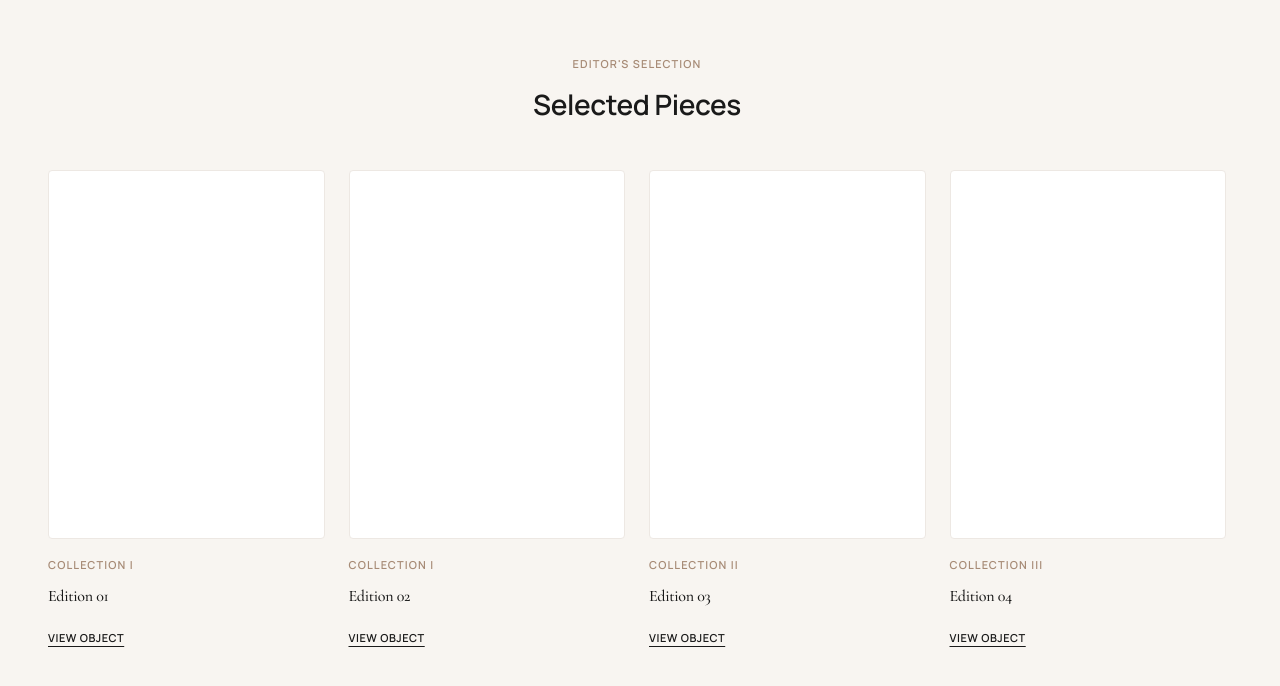
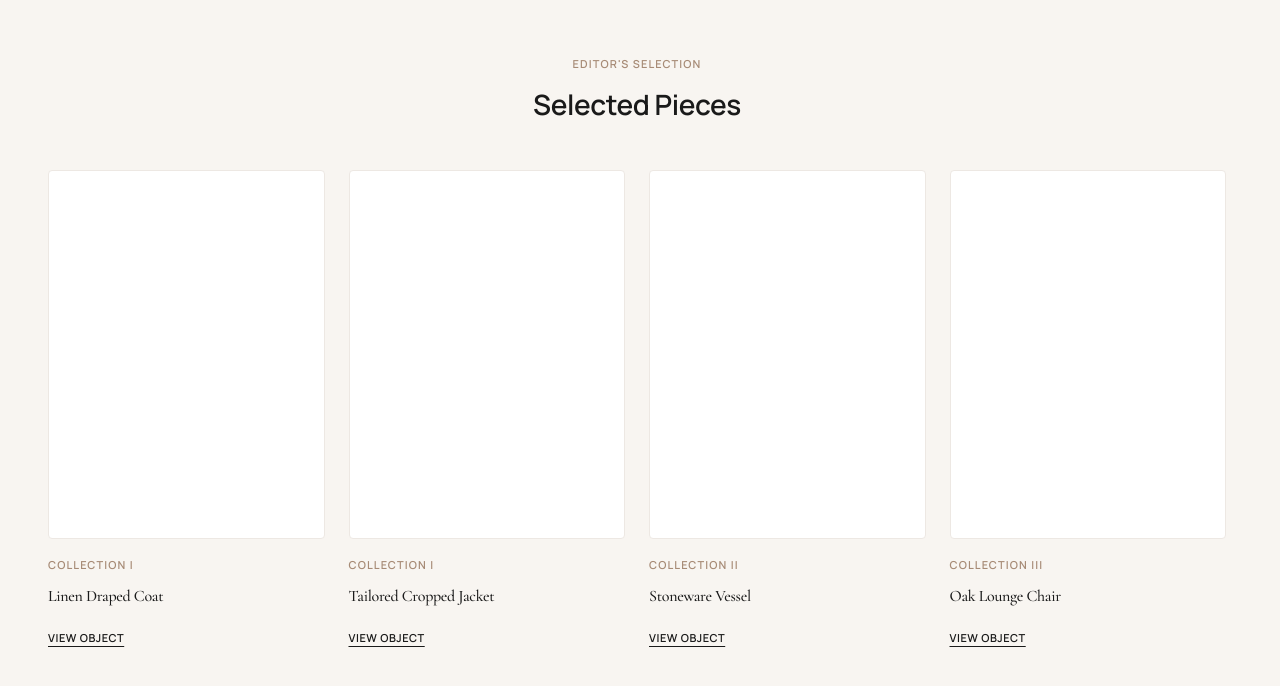
Before and after one commit to DineshGhimire07/XINVORA, a Next.js app: page / in a window 1280 px wide. Shown: the part 2684-3370 px from the top of the page. Built offline with nearby package versions, Linux system fonts and the light colour scheme; no server answers.

Commit message:
Fix button className fragment warning and wire catalog items link navigation to product detail pages

```diff
--- a/src/app/collections/page.tsx
+++ b/src/app/collections/page.tsx
@@ -146,8 +146,18 @@ export default async function CollectionsPage({
                 Mobile: 1 Column
               */}
               <div className="grid grid-cols-1 sm:grid-cols-2 lg:grid-cols-4 gap-x-6 gap-y-16">
-                {PRODUCTS.map((product) => (
-                  <div key={product.id} className="group flex flex-col gap-4">
+                {PRODUCTS.map((product) => {
+                  const slug = product.name
+                    .toLowerCase()
+                    .replace(/ /g, "-")
+                    .replace(/&/g, "and")
+
+                  return (
+                    <Link
+                      key={product.id}
+                      href={`/products/${slug}`}
+                      className="group flex flex-col gap-4 text-left"
+                    >
                       {/* Visual Card Image Placeholder */}
                       <div className="relative w-full aspect-product bg-surface border border-border rounded-sm overflow-hidden select-none">
                         {/* Subtle inner grid outline representing future visual layout border */}
@@ -166,13 +176,14 @@ export default async function CollectionsPage({
                           {product.material}
                         </span>
                         <div className="pt-2">
-                        <span className="text-[11px] font-semibold tracking-widest uppercase border-b border-text-primary/30 pb-0.5 hover:border-text-primary text-text-primary select-none cursor-pointer transition-colors duration-200">
+                          <span className="text-[11px] font-semibold tracking-widest uppercase border-b border-text-primary/30 pb-0.5 hover:border-text-primary text-text-primary transition-colors duration-200">
                             View Object &rarr;
                           </span>
                         </div>
                       </Stack>
-                  </div>
-                ))}
+                    </Link>
+                  )
+                })}
               </div>
             </Container>
           </Section>
--- a/src/app/page.tsx
+++ b/src/app/page.tsx
@@ -13,6 +13,7 @@ import { Container } from "@/components/shared/container"
 import { Grid } from "@/components/shared/grid"
 import { Stack } from "@/components/shared/stack"
 import { buildMetadata } from "@/lib/metadata"
+import Link from "next/link"
 import { Button } from "@/components/ui/button"
 import { Input } from "@/components/ui/input"
 import Image from "next/image"
@@ -206,10 +207,10 @@ function FeaturedCategoriesSection() {
 // ── 4. Featured Products Section ──────────────────────────────────────────────
 function FeaturedProductsSection() {
   const items = [
-    { id: "edit-1", name: "Edition 01", collection: "Collection I" },
-    { id: "edit-2", name: "Edition 02", collection: "Collection I" },
-    { id: "edit-3", name: "Edition 03", collection: "Collection II" },
-    { id: "edit-4", name: "Edition 04", collection: "Collection III" },
+    { id: "edit-1", name: "Linen Draped Coat", collection: "Collection I", slug: "linen-draped-coat" },
+    { id: "edit-2", name: "Tailored Cropped Jacket", collection: "Collection I", slug: "tailored-cropped-jacket" },
+    { id: "edit-3", name: "Stoneware Vessel", collection: "Collection II", slug: "stoneware-vessel" },
+    { id: "edit-4", name: "Oak Lounge Chair", collection: "Collection III", slug: "oak-lounge-chair" },
   ]
 
   return (
@@ -229,7 +230,11 @@ function FeaturedProductsSection() {
           {/* Grid Layout */}
           <Grid cols={{ base: 1, sm: 2, lg: 4 }} gap={6}>
             {items.map((item) => (
-              <div key={item.id} className="group flex flex-col gap-4">
+              <Link
+                key={item.id}
+                href={`/products/${item.slug}`}
+                className="group flex flex-col gap-4 text-left"
+              >
                 {/* Visual Surface Placeholder */}
                 <div className="bg-surface border border-border rounded-sm aspect-[3/4] transition-colors duration-200" />
 
@@ -238,16 +243,16 @@ function FeaturedProductsSection() {
                   <span className="text-[11px] font-semibold tracking-widest text-accent uppercase select-none">
                     {item.collection}
                   </span>
-                  <h3 className="text-body-md font-medium text-text-primary">
+                  <h3 className="text-body-md font-medium text-text-primary group-hover:text-accent transition-colors duration-200">
                     {item.name}
                   </h3>
                   <div className="pt-1">
-                    <span className="text-[11px] font-semibold tracking-wider uppercase underline underline-offset-4 text-text-primary select-none cursor-pointer">
+                    <span className="text-[11px] font-semibold tracking-wider uppercase underline underline-offset-4 text-text-primary transition-colors duration-200">
                       View Object
                     </span>
                   </div>
                 </Stack>
-              </div>
+              </Link>
             ))}
           </Grid>
         </Stack>
--- a/src/components/ui/button.tsx
+++ b/src/components/ui/button.tsx
@@ -152,12 +152,14 @@ const Button = React.forwardRef<HTMLButtonElement, ButtonProps>(
             <Loader2 className="h-4 w-4 animate-spin" aria-hidden="true" />
             {loadingText || children}
           </>
-        ) : (
+        ) : leftIcon || rightIcon ? (
           <>
             {leftIcon && <span aria-hidden="true">{leftIcon}</span>}
             {children}
             {rightIcon && <span aria-hidden="true">{rightIcon}</span>}
           </>
+        ) : (
+          children
         )}
       </Comp>
     )
```
Lines whose indentation alone changed are shown as unchanged.
